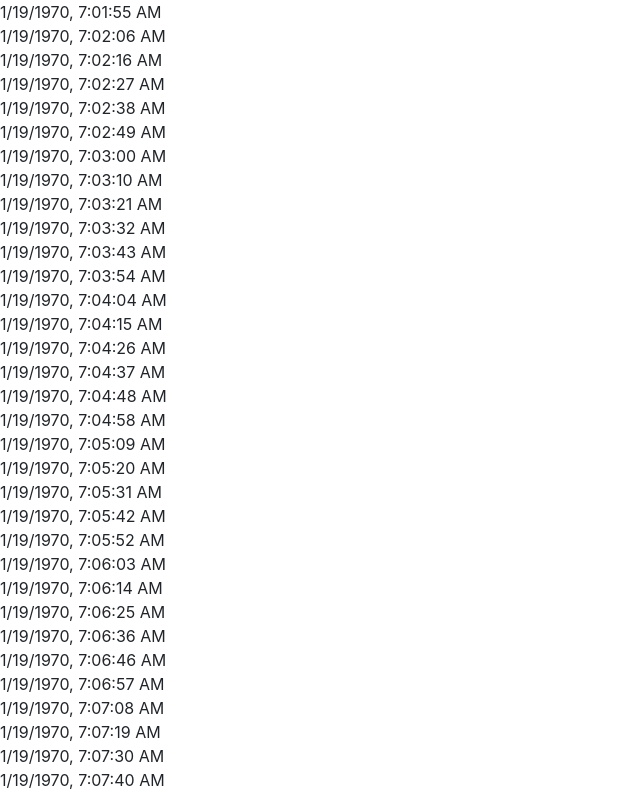
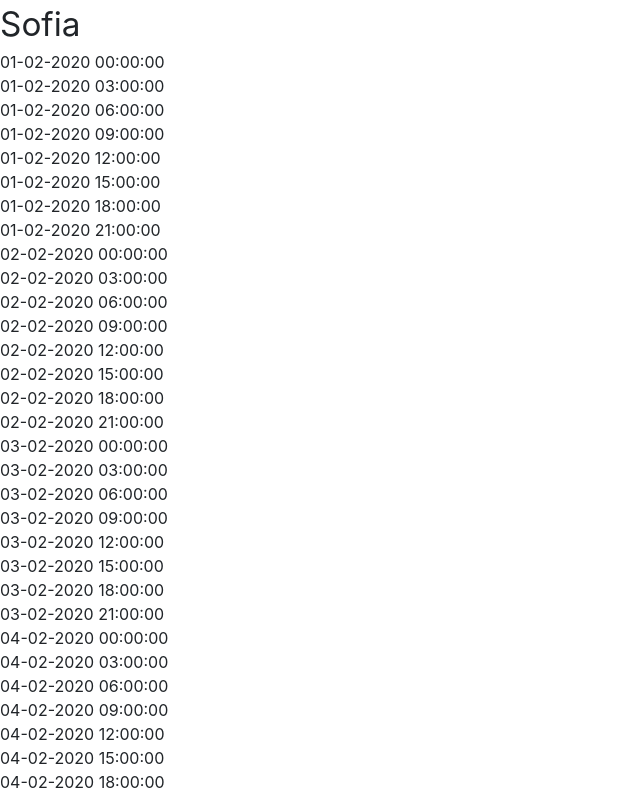
Before and after one commit to AlexPetrova/weather-app, an Angular app in the folder app/: page / in a window 1280 px wide. Shown: the top 796 px of the page, without its empty margins (0-640 px from the left). Built offline with nearby package versions, Linux system fonts and the light colour scheme.

Commit message:
update date-format.pipe

```diff
--- a/app/angular.json
+++ b/app/angular.json
@@ -29,7 +29,8 @@
             ],
             "scripts": [
               "node_modules/jquery/dist/jquery.min.js",
-              "node_modules/bootstrap/dist/js/bootstrap.min.js"
+              "node_modules/bootstrap/dist/js/bootstrap.min.js",
+              "node_modules/moment/min/moment.min.js"
             ]
           },
           "configurations": {
--- a/app/src/app/pipe/date-format.pipe.ts
+++ b/app/src/app/pipe/date-format.pipe.ts
@@ -1,12 +1,13 @@
 import { Pipe, PipeTransform } from '@angular/core';
+import * as moment from "moment";
 
 @Pipe({
   name: 'dateFormat'
 })
 export class DateFormatPipe implements PipeTransform {
 
-  transform(value: string): string {
-    return new Date(value).toLocaleString();
+  transform(value: number, format: string): string {
+    return moment.unix(value).format(format);
   }
 
 }
--- a/app/src/app/weather-card/weather-card.component.html
+++ b/app/src/app/weather-card/weather-card.component.html
@@ -1 +1 @@
-<div>{{ weatherInfo.dt | dateFormat:"weatherInfo.dt"}}</div>
+<div>{{ weatherInfo.dt | dateFormat : "DD-MM-YYYY HH:mm:ss"}}</div>
--- a/app/src/app/weather-info/weather-info.component.css
+++ b/app/src/app/weather-info/weather-info.component.css
@@ -0,0 +1,3 @@
+.city {
+    font-size: 25pt;
+}
--- a/app/src/app/weather-info/weather-info.component.html
+++ b/app/src/app/weather-info/weather-info.component.html
@@ -1,2 +1,6 @@
-<app-weather-card *ngFor="let weatherCard of weatherData.list" [weatherInfo]='weatherCard'>
-</app-weather-card>
+<div class="weather-info">
+    <div class="city">{{ weatherData.city.name }}</div>
+    <div class="sunset"></div>
+    <div class="sunrise"></div>
+    <app-weather-card *ngFor="let weatherCard of weatherData.list" [weatherInfo]='weatherCard'></app-weather-card>
+</div>
--- a/app/src/app/weather-info/weather-info.component.ts
+++ b/app/src/app/weather-info/weather-info.component.ts
@@ -8,7 +8,11 @@ import { WeatherAPIResponse } from '../../types';
   styleUrls: ['./weather-info.component.css']
 })
 export class WeatherInfoComponent implements OnInit {
-  weatherData: WeatherAPIResponse = { list: [] } as WeatherAPIResponse;
+  weatherData: WeatherAPIResponse = {
+    list: [], city: {
+      name: "loading..."
+    }
+  } as WeatherAPIResponse;
 
   constructor(private weatherDataService: WeatherDataService) { }
 
```
Also changed, not shown: 1 other file (tests, documents, lock files or other folders).
